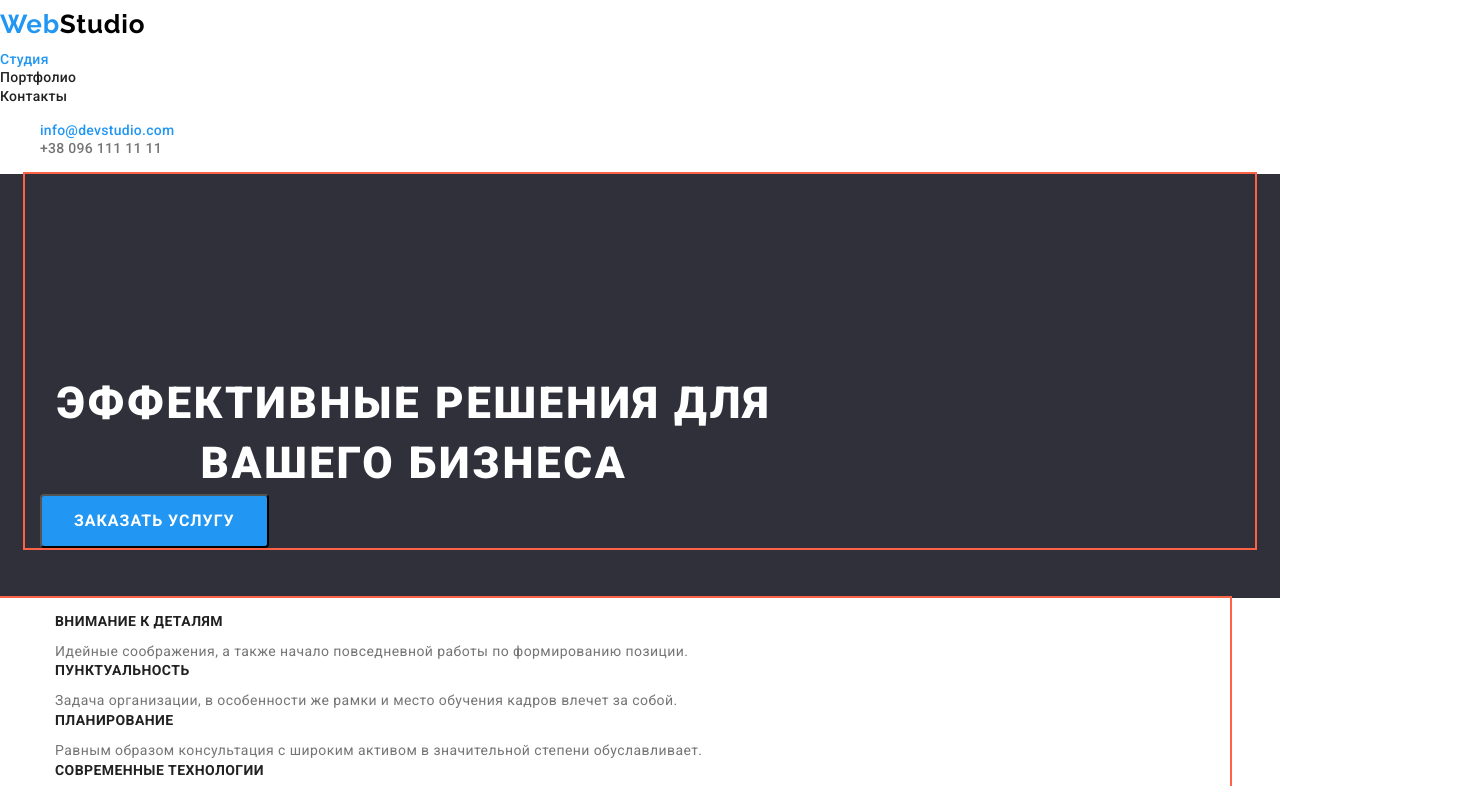
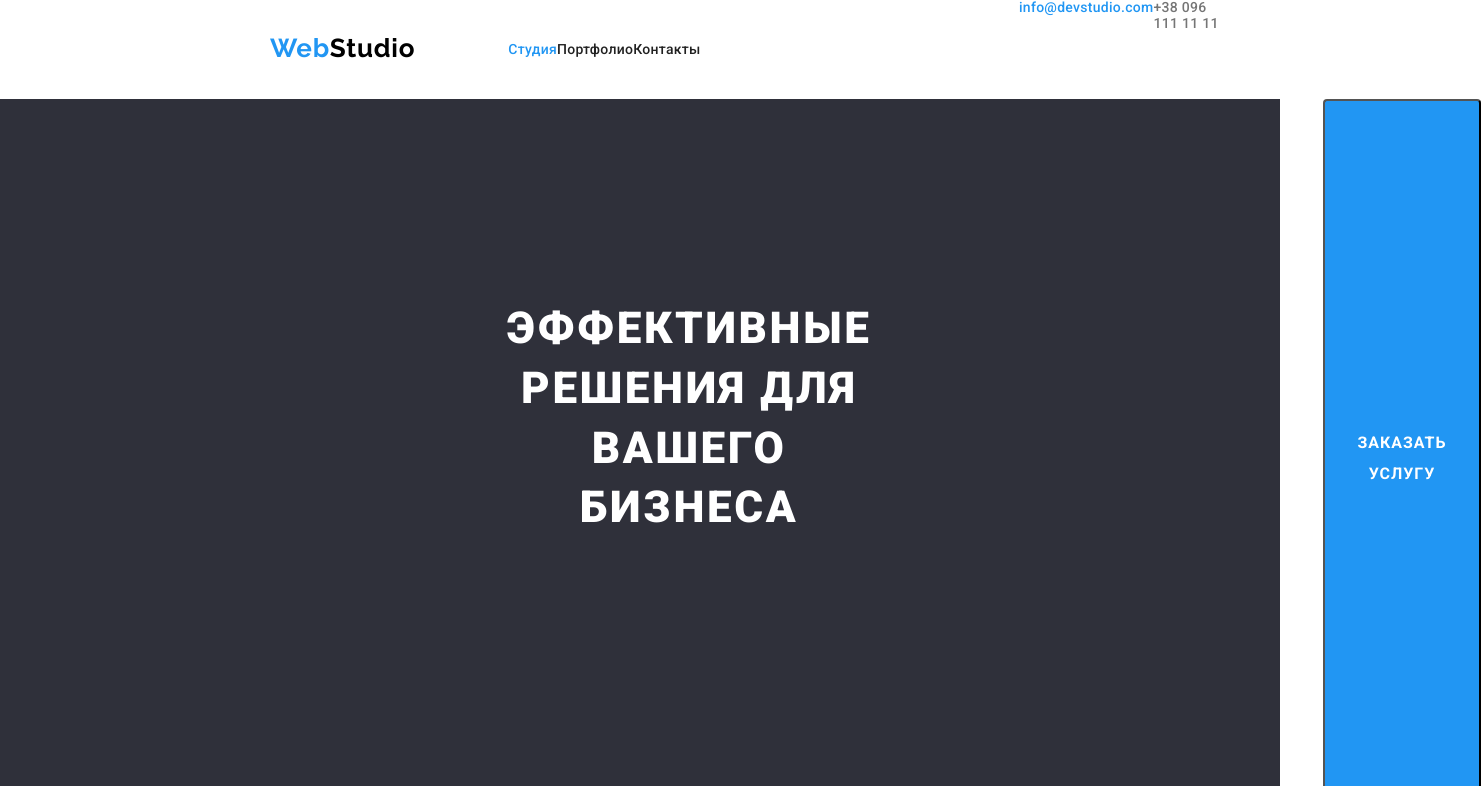
Before and after one commit to PanSerg/goit-markup-hw-03, a plain HTML site: page index.html in a window 1280 px wide. Shown: the top 786 px of the page, 1481 px wide, since content can reach past the window. Drawn offline with nearby package versions, Linux system fonts and the light colour scheme.

Commit message:
Домашня 04.08

```diff
--- a/css/styles.css
+++ b/css/styles.css
@@ -6,7 +6,6 @@
   --secondary-font: 'Raleway', cursive;
   --primary-white-color: #ffffff;
   --lable-color: #000000
-
 }
 
 html {
@@ -19,9 +18,7 @@ html {
   box-sizing: inherit;
 }
 
-div {
-  display: inline-block;
-}
+displey: flex
 
 img {
   display: block;
@@ -30,12 +27,11 @@ img {
 }
 
 .container {
-  width: 1230px;
+  width: 1200px;
+  display: flex;
   padding-left: 15px;
   padding-right: 15px;
   margin: 0 auto;
-  margin-bottom: 50px;
-  outline: 2px solid tomato;
 }
 
 .div {
@@ -59,11 +55,17 @@ body {
   background-color: var(--primary-white-color);
 }
 
+.hider-container {
+  display: flex;
+}
+
 .link {
     text-decoration: none;
 }
 
 .list {
+  display: flex;
+  align-items: center;
     padding: 0;
     margin: 0;
     list-style: none;
@@ -94,11 +96,13 @@ h1,h2,h3,h4,h5,h6,p {
 }
 
 .head-title {
-    margin-top: 0;
-    margin-bottom: 0;
-    padding-top: 200px;
+  margin-top: 0;
+  padding-bottom: 0;
+    margin-top: 200px;
+    margin-left: 452px;
+    margin-right: 452px;
+    margin-bottom: 280px;
 
-    padding-right: 452px;
     font-weight: 900;
     font-size: 44px;
     line-height: 1.36;
@@ -112,6 +116,10 @@ h1,h2,h3,h4,h5,h6,p {
 /* Logo */
 
 .logo {
+  margin-top: 24px;
+  margin-right: 93px;
+  margin-bottom: 25px;
+  margin-left: 215px;
   text-decoration: none;
   font-family: var(--secondary-font);
   font-weight: 700;
@@ -122,6 +130,9 @@ h1,h2,h3,h4,h5,h6,p {
 }
 
 ul {
+  margin-top: 0;
+  padding: 0;
+  display: flex;
   list-style: none;
 }
 
@@ -167,7 +178,9 @@ ul {
 }
 
 .contact {
-      display: inline-block;
+    margin-top: 0;
+    padding-bottom: 0;
+      display: flex;
       font-weight: 500;
       font-size: 14px;
       line-height: 1.14;
--- a/index.html
+++ b/index.html
@@ -16,8 +16,8 @@
   <body>
 
     <header>
-      <div class="conteiner">
-      <nav class="site-nav list conteiner">
+      <div class="container hider-container">
+      <nav class="site-nav list container">
         <a class="logo" href="">Web<span class="logo-dark">Studio</span></a>
 
         <ul class="site-list list">
@@ -115,9 +115,9 @@
       </section>
 
       <!--Коллектив-->
-      <section>
+      <section class="section-title-bg">
         <div class="container">
-        <h2 class="section-title-bg no-padding">Наша команда</h2>
+        <h2 class="no-padding">Наша команда</h2>
         <ul>
           <li>
             <img
```
